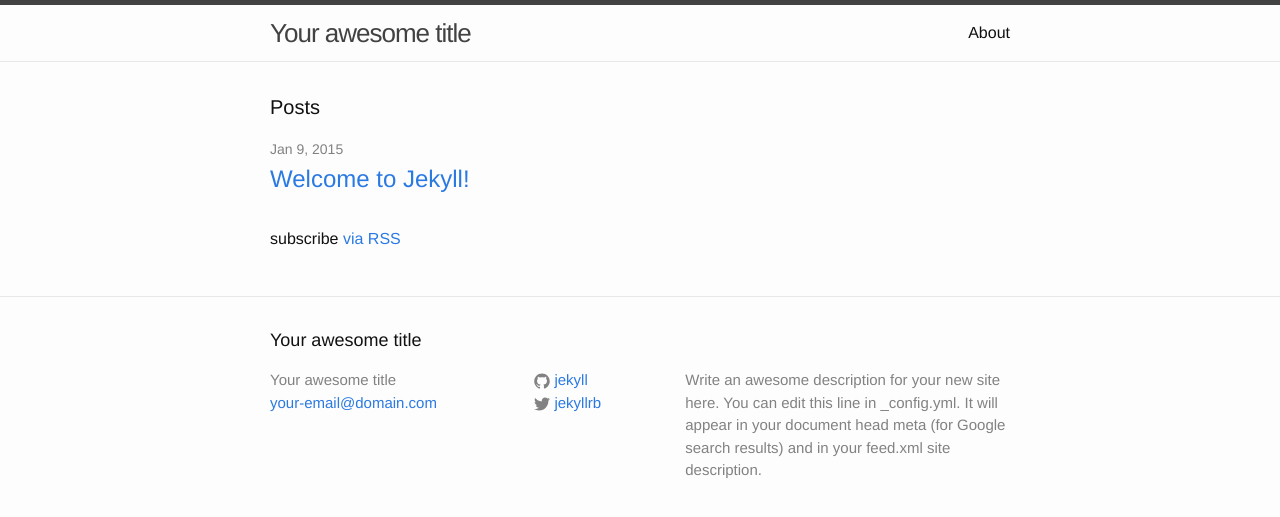
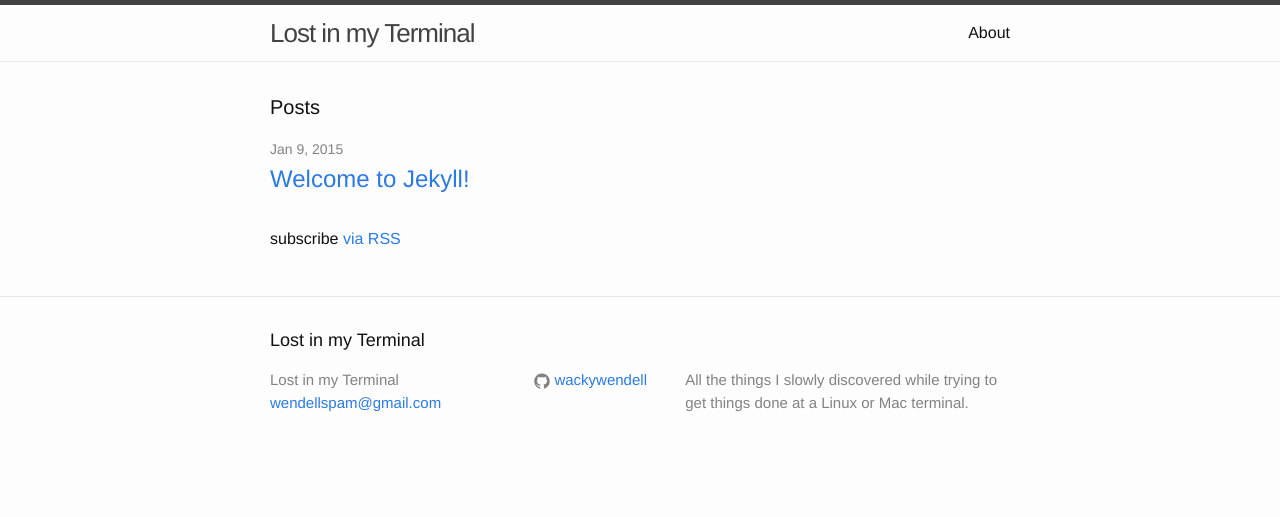
Before and after one commit to wackywendell/lostinmyterminal, a Jekyll site: the page built from index.html, in a window 1280 px wide. Shown: the top 517 px of the page. Built offline with Jekyll 4.4.1, drawn with Linux system fonts in a browser that asks for light colours.

Commit message:
Personalized _config.yml

```diff
--- a/_config.yml
+++ b/_config.yml
@@ -1,14 +1,13 @@
 # Site settings
-title: Your awesome title
-email: your-email@domain.com
+title: Lost in my Terminal
+email: wendellspam@gmail.com
 description: > # this means to ignore newlines until "baseurl:"
-  Write an awesome description for your new site here. You can edit this
-  line in _config.yml. It will appear in your document head meta (for
-  Google search results) and in your feed.xml site description.
+  All the things I slowly discovered while trying to get things done at a Linux or Mac
+  terminal.
 baseurl: "" # the subpath of your site, e.g. /blog/
-url: "http://yourdomain.com" # the base hostname & protocol for your site
-twitter_username: jekyllrb
-github_username:  jekyll
+url: "http://wackywendell.github.io" # the base hostname & protocol for your site
+#twitter_username: jekyllrb
+github_username:  wackywendell
 
 # Build settings
 markdown: kramdown
```
